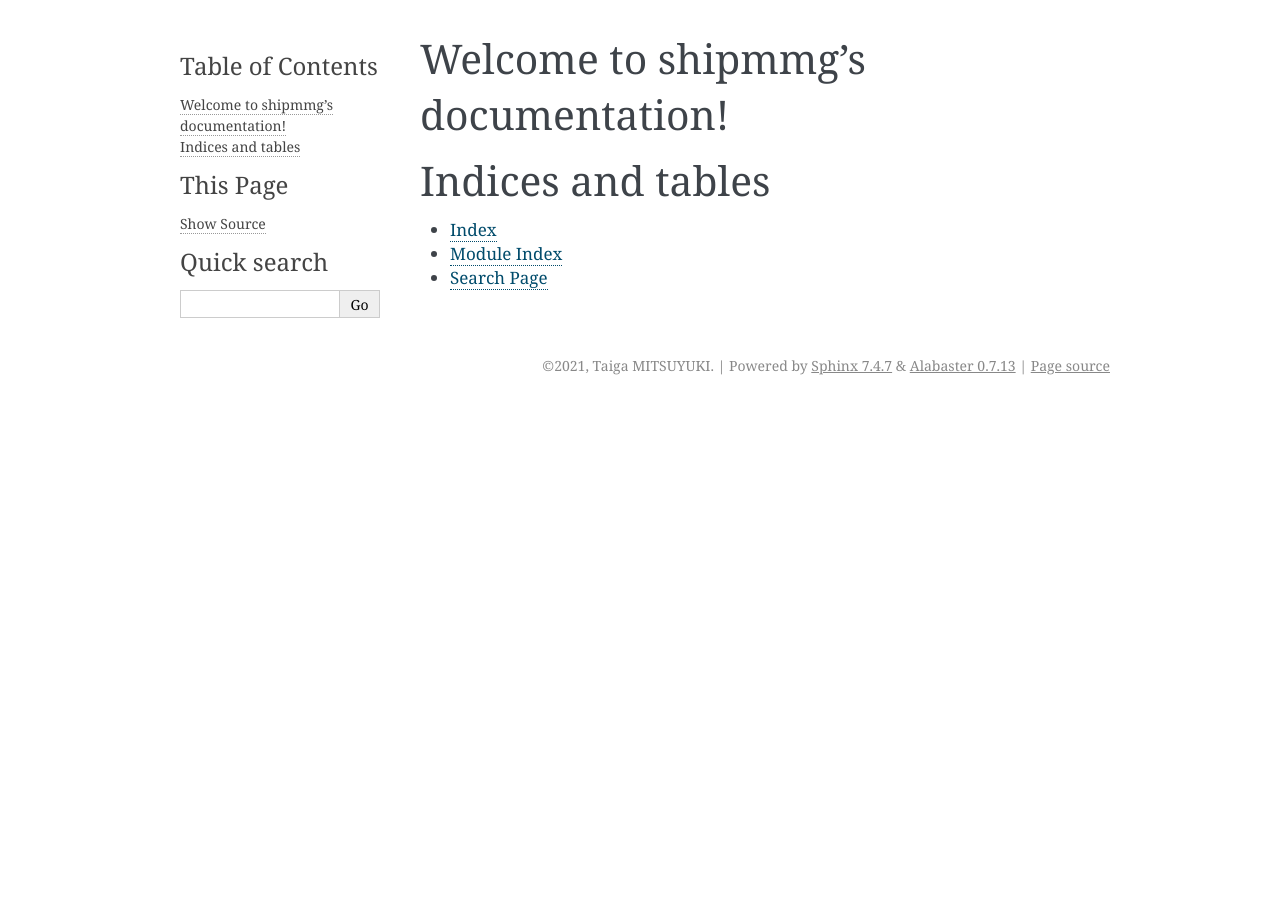
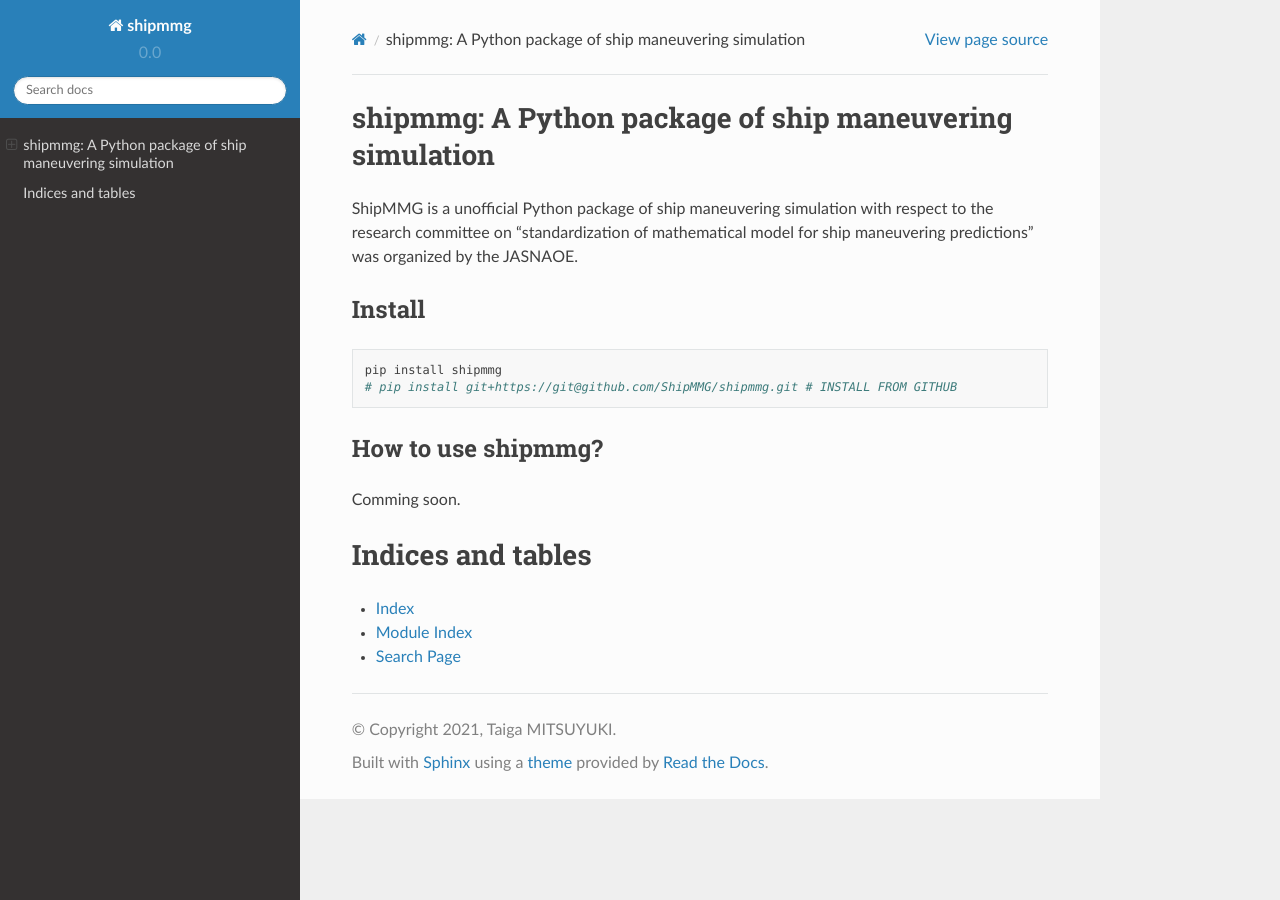
Before and after one commit to ShipMMG/shipmmg, a Sphinx documentation site: the page built from docs/index.rst, in a window 1280 px wide. Built offline with Sphinx 7.4.7 and the Read the Docs theme 2.0.0, drawn with Linux system fonts in a browser that asks for light colours.

Commit message:
Introducing sphinx-rtd-theme

```diff
--- a/docs/conf.py
+++ b/docs/conf.py
@@ -22,8 +22,10 @@ project = "shipmmg"
 copyright = "2021, Taiga MITSUYUKI"
 author = "Taiga MITSUYUKI"
 
+# The short X.Y version.
+version = "0.0"
 # The full version, including alpha/beta/rc tags
-release = "0.1.0"
+release = "0.0.1"
 
 
 # -- General configuration ---------------------------------------------------
@@ -36,6 +38,7 @@ extensions = [
     "sphinx.ext.todo",
     "sphinx.ext.viewcode",
     "sphinx.ext.napoleon",
+    "sphinx_rtd_theme",
 ]
 
 # Add any paths that contain templates here, relative to this directory.
@@ -52,7 +55,7 @@ exclude_patterns = ["_build", "Thumbs.db", ".DS_Store"]
 # The theme to use for HTML and HTML Help pages.  See the documentation for
 # a list of builtin themes.
 #
-html_theme = "alabaster"
+html_theme = "sphinx_rtd_theme"
 
 # Add any paths that contain custom static files (such as style sheets) here,
 # relative to this directory. They are copied after the builtin static files,
--- a/docs/index.rst
+++ b/docs/index.rst
@@ -3,14 +3,28 @@
    You can adapt this file completely to your liking, but it should at least
    contain the root `toctree` directive.
 
-Welcome to shipmmg's documentation!
-===================================
+shipmmg: A Python package of ship maneuvering simulation
+===========================================================
+
+ShipMMG is a unofficial Python package of ship maneuvering simulation with respect to the research committee on “standardization of mathematical model for ship maneuvering predictions” was organized by the JASNAOE.
+
+
+Install
+--------
+
+.. code-block:: bash
+
+   pip install shipmmg
+   # pip install git+https://git@github.com/ShipMMG/shipmmg.git # INSTALL FROM GITHUB
 
 .. toctree::
    :maxdepth: 2
    :caption: Contents:
 
+How to use shipmmg?
+------------------
 
+Comming soon.
 
 
 Indices and tables
```
